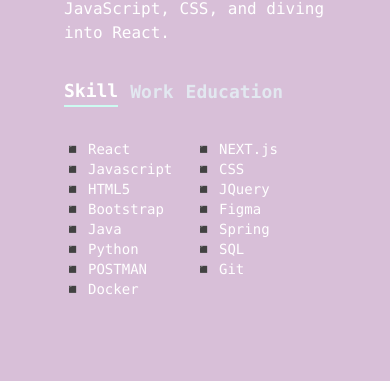
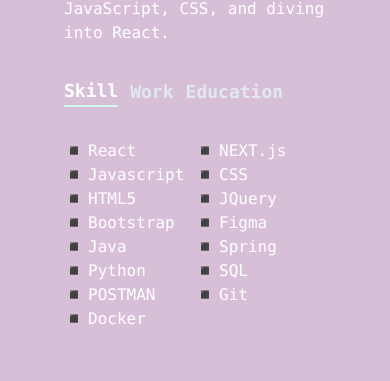
Before and after one commit to yuhyunjeong/portfolio-website, a Next.js app in the folder portfolio-website/: page / in a window 390 px wide. Shown: the part 1075-1456 px from the top of the page. Built offline with nearby package versions, Linux system fonts and the light colour scheme.

Commit message:
font size

```diff
--- a/portfolio-website/app/components/AboutSection.jsx
+++ b/portfolio-website/app/components/AboutSection.jsx
@@ -8,7 +8,7 @@
     title: "Skills",
     id: "skills",
     content: (
-      <ul className="list-none text-sm md:text-lg lg:text-xl grid grid-cols-2 md:grid-cols-3 lg:grid-cols-4">
+      <ul className="list-none md:text-lg lg:text-xl grid grid-cols-2 md:grid-cols-3 lg:grid-cols-4">
         <li className="customBullet">
           <div className="socials flex items-center">React</div>
         </li>
```
